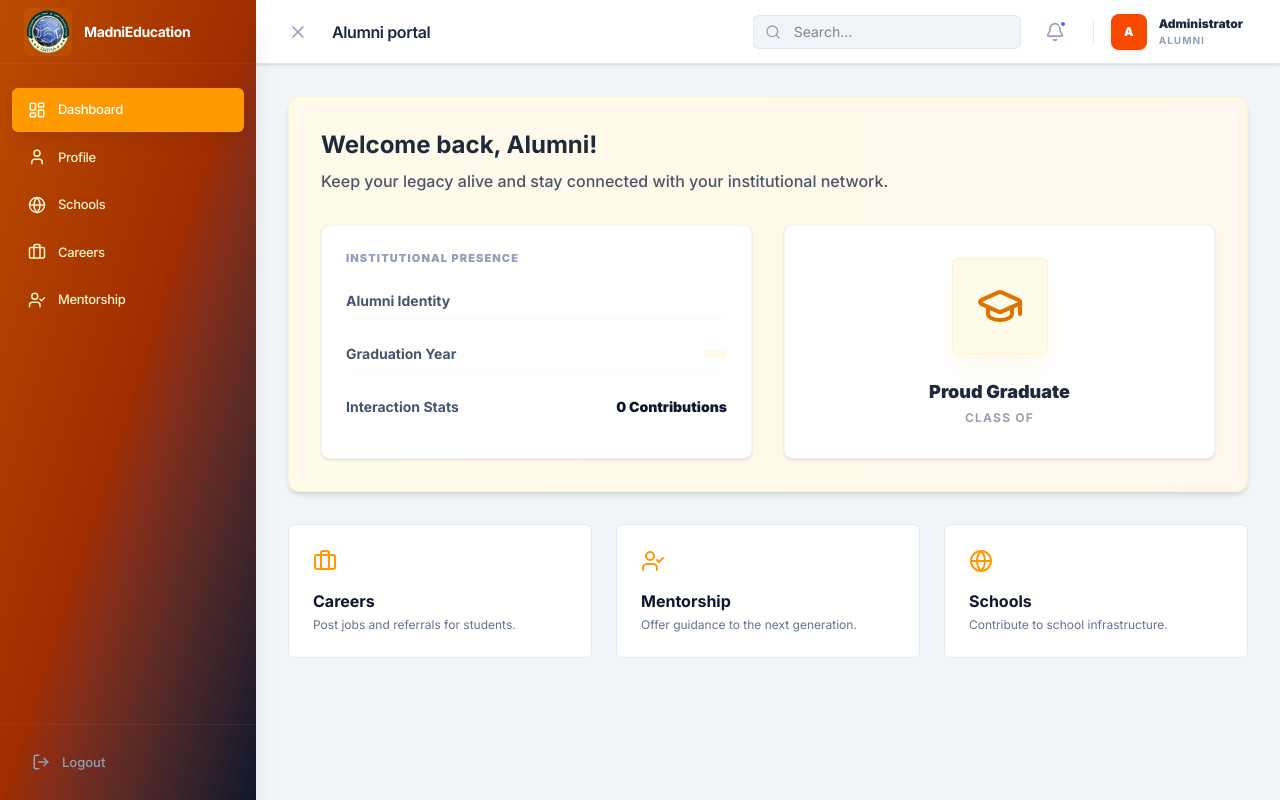
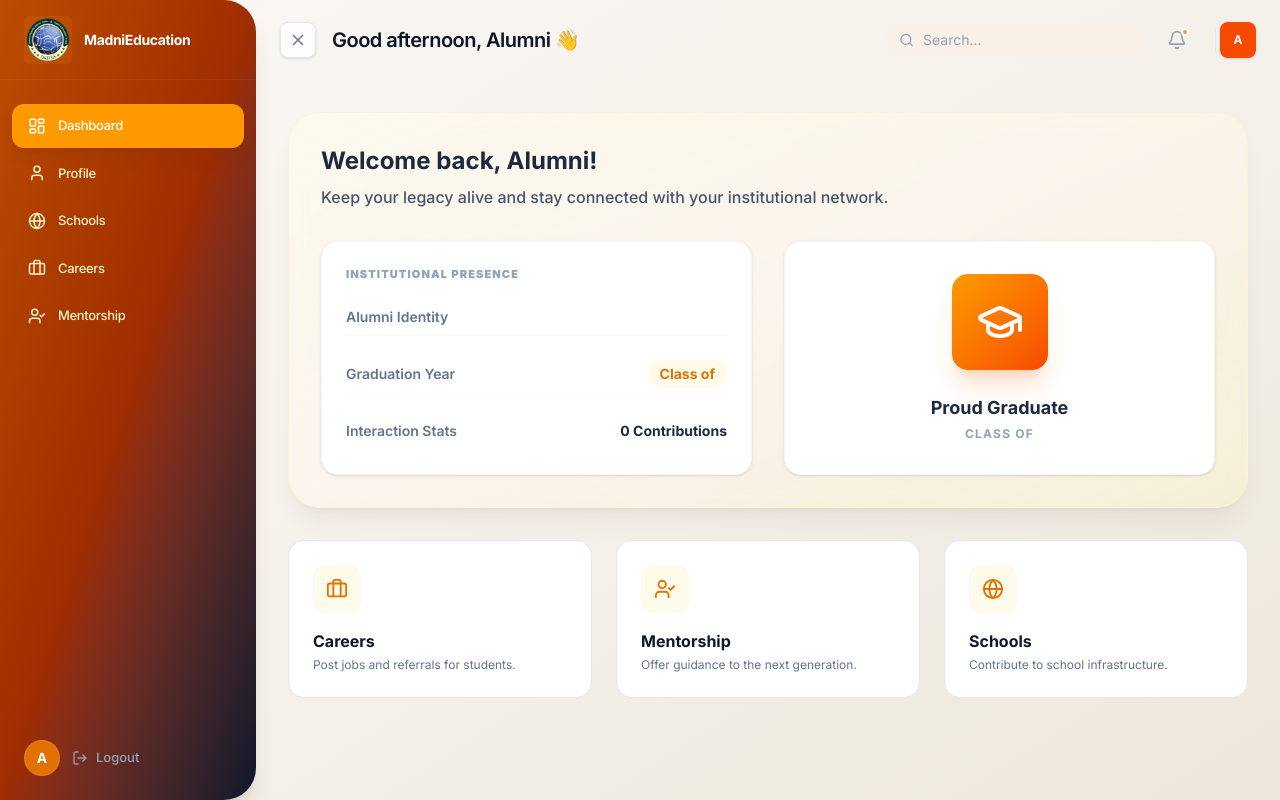
Before and after one commit to zynteqtechnologies/madnieducation, a Next.js app: page /alumni/dashboard in a window 1280 px wide. Built offline with nearby package versions, Linux system fonts and the light colour scheme; no server answers.

Commit message:
feat: implement alumni dashboard and super-admin school, sub-admin, and trust management components

```diff
--- a/app/alumni/dashboard/page.tsx
+++ b/app/alumni/dashboard/page.tsx
@@ -29,54 +29,69 @@ export default function AlumniDashboard() {
       case 'Dashboard':
         return (
           <div className="space-y-8 animate-in fade-in duration-500">
-            <div className="bg-gradient-to-r from-amber-50 to-orange-50 p-8 rounded-xl shadow-md border border-amber-100">
-              <h2 className="text-2xl font-bold text-gray-800 mb-2">Welcome back, {data?.alumni?.name || 'Alumni'}!</h2>
-              <p className="text-gray-600 mb-8 font-medium">Keep your legacy alive and stay connected with your institutional network.</p>
+            <div className="bg-gradient-to-br from-amber-50/60 via-orange-50/50 to-amber-100/40 p-8 rounded-[2rem] shadow-xl shadow-amber-950/5 border border-amber-100/80 backdrop-blur-sm">
+              <h2 className="text-2xl font-bold text-slate-800 mb-2">Welcome back, {data?.alumni?.name || 'Alumni'}!</h2>
+              <p className="text-slate-600 mb-8 font-medium">Keep your legacy alive and stay connected with your institutional network.</p>
 
               <div className="grid grid-cols-1 md:grid-cols-2 gap-8">
-                <div className="bg-white p-6 rounded-lg shadow-sm border border-gray-100">
+                <div className="bg-white p-6 rounded-2xl shadow-sm border border-slate-100">
                   <h3 className="text-[11px] font-black text-slate-400 uppercase tracking-widest mb-4">Institutional Presence</h3>
                   <div className="space-y-4">
                     <div className="flex items-center justify-between py-2 border-b border-slate-50">
-                       <span className="text-sm font-bold text-slate-600">Alumni Identity</span>
-                       <span className="text-sm font-black text-slate-900">{data?.alumni?.name}</span>
+                       <span className="text-sm font-semibold text-slate-500">Alumni Identity</span>
+                       <span className="text-sm font-bold text-slate-800">{data?.alumni?.name}</span>
                     </div>
                     <div className="flex items-center justify-between py-2 border-b border-slate-50">
-                       <span className="text-sm font-bold text-slate-600">Graduation Year</span>
-                       <span className="text-sm font-black text-amber-600 bg-amber-50 px-3 py-1 rounded-full">{data?.alumni?.batchYear}</span>
+                       <span className="text-sm font-semibold text-slate-500">Graduation Year</span>
+                       <span className="text-sm font-bold text-amber-600 bg-amber-50 px-3 py-1 rounded-full">Class of {data?.alumni?.batchYear}</span>
                     </div>
                     <div className="flex items-center justify-between py-2">
-                       <span className="text-sm font-bold text-slate-600">Interaction Stats</span>
-                       <span className="text-sm font-black text-slate-900">{data?.stats?.totalPosts || 0} Contributions</span>
+                       <span className="text-sm font-semibold text-slate-500">Interaction Stats</span>
+                       <span className="text-sm font-bold text-slate-800">{data?.stats?.totalPosts || 0} Contributions</span>
                     </div>
                   </div>
                 </div>
 
-                <div className="bg-white p-8 rounded-lg shadow-sm border border-gray-100 flex flex-col justify-center items-center text-center">
-                  <div className="w-24 h-24 bg-amber-50 text-amber-600 rounded-md border border-amber-100 flex items-center justify-center mb-6 shadow-xl shadow-amber-500/5">
+                <div className="bg-white p-8 rounded-2xl shadow-sm border border-slate-100 flex flex-col justify-center items-center text-center">
+                  <div className="w-24 h-24 bg-gradient-to-br from-amber-500 to-orange-600 text-white rounded-2xl flex items-center justify-center mb-6 shadow-xl shadow-orange-500/20">
                       <GraduationCap size={48} />
                   </div>
-                  <h3 className="text-lg font-black text-gray-800 mb-1">Proud Graduate</h3>
-                  <p className="text-xs font-bold text-gray-400 uppercase tracking-widest">Class of {data?.alumni?.batchYear}</p>
+                  <h3 className="text-lg font-bold text-slate-800 mb-1">Proud Graduate</h3>
+                  <p className="text-xs font-bold text-slate-400 uppercase tracking-widest">Class of {data?.alumni?.batchYear}</p>
                 </div>
               </div>
             </div>
 
              {/* Quick Actions for Alumni */}
             <div className="grid grid-cols-1 md:grid-cols-3 gap-6">
-               <button onClick={() => setActiveTab('Careers')} className="bg-white p-6 rounded-md border border-slate-200 hover:border-amber-500 transition-all text-left group">
-                  <Briefcase className="text-amber-500 mb-4 group-hover:scale-110 transition-transform" size={24} />
-                  <h4 className="font-bold text-slate-900">Careers</h4>
+               <button
+                 onClick={() => setActiveTab('Careers')}
+                 className="bg-white p-6 rounded-2xl border border-slate-200 hover:border-amber-500 hover:scale-[1.02] hover:shadow-xl hover:shadow-amber-900/5 transition-all duration-300 text-left group"
+               >
+                  <div className="w-12 h-12 rounded-xl bg-amber-50 text-amber-600 flex items-center justify-center mb-4 group-hover:bg-amber-500 group-hover:text-white transition-all duration-300">
+                    <Briefcase className="group-hover:scale-110 transition-transform" size={22} />
+                  </div>
+                  <h4 className="font-bold text-slate-900 text-base">Careers</h4>
                   <p className="text-xs text-slate-500 mt-1">Post jobs and referrals for students.</p>
                </button>
-               <button onClick={() => setActiveTab('Mentorship')} className="bg-white p-6 rounded-md border border-slate-200 hover:border-amber-500 transition-all text-left group">
-                  <UserCheck className="text-amber-500 mb-4 group-hover:scale-110 transition-transform" size={24} />
-                  <h4 className="font-bold text-slate-900">Mentorship</h4>
+               <button
+                 onClick={() => setActiveTab('Mentorship')}
+                 className="bg-white p-6 rounded-2xl border border-slate-200 hover:border-amber-500 hover:scale-[1.02] hover:shadow-xl hover:shadow-amber-900/5 transition-all duration-300 text-left group"
+               >
+                  <div className="w-12 h-12 rounded-xl bg-amber-50 text-amber-600 flex items-center justify-center mb-4 group-hover:bg-amber-500 group-hover:text-white transition-all duration-300">
+                    <UserCheck className="group-hover:scale-110 transition-transform" size={22} />
+                  </div>
+                  <h4 className="font-bold text-slate-900 text-base">Mentorship</h4>
                   <p className="text-xs text-slate-500 mt-1">Offer guidance to the next generation.</p>
                </button>
-               <button onClick={() => setActiveTab('Schools')} className="bg-white p-6 rounded-md border border-slate-200 hover:border-amber-500 transition-all text-left group">
-                  <Globe className="text-amber-500 mb-4 group-hover:scale-110 transition-transform" size={24} />
-                  <h4 className="font-bold text-slate-900">Schools</h4>
+               <button
+                 onClick={() => setActiveTab('Schools')}
+                 className="bg-white p-6 rounded-2xl border border-slate-200 hover:border-amber-500 hover:scale-[1.02] hover:shadow-xl hover:shadow-amber-900/5 transition-all duration-300 text-left group"
+               >
+                  <div className="w-12 h-12 rounded-xl bg-amber-50 text-amber-600 flex items-center justify-center mb-4 group-hover:bg-amber-500 group-hover:text-white transition-all duration-300">
+                    <Globe className="group-hover:scale-110 transition-transform" size={22} />
+                  </div>
+                  <h4 className="font-bold text-slate-900 text-base">Schools</h4>
                   <p className="text-xs text-slate-500 mt-1">Contribute to school infrastructure.</p>
                </button>
             </div>
--- a/components/dashboard/super-admin/SchoolManagement.tsx
+++ b/components/dashboard/super-admin/SchoolManagement.tsx
@@ -83,11 +83,9 @@ export default function SchoolManagement() {
       <div className="flex justify-end pt-2">
         <Link
           href="/superadmin/school/new"
-          className="bg-[#1A3D63] text-white px-5 py-2.5 rounded-xl hover:bg-[#0A1931] transition font-semibold text-xs shadow-sm shadow-[#1A3D63]/10 flex items-center group"
+          className="bg-[#0b1525] text-white px-5 py-3 rounded-xl hover:bg-[#162a45] transition-all font-semibold text-xs shadow-sm flex items-center group gap-2"
         >
-          <div className="bg-white/10 p-1 rounded-lg mr-2 group-hover:scale-110 transition-transform">
-            <Plus size={16} strokeWidth={3} />
-          </div>
+          <Plus size={15} strokeWidth={2.5} className="group-hover:scale-115 transition-transform" />
           <span>New school</span>
         </Link>
       </div>
--- a/components/dashboard/super-admin/SubAdminManagement.tsx
+++ b/components/dashboard/super-admin/SubAdminManagement.tsx
@@ -73,11 +73,9 @@ export default function SubAdminManagement() {
       <div className="flex justify-end pt-2">
         <Link
           href="/superadmin/subadmin/new"
-          className="bg-[#1A3D63] text-white px-5 py-2.5 rounded-xl hover:bg-[#0A1931] transition font-semibold text-xs shadow-sm shadow-[#1A3D63]/10 flex items-center group"
+          className="bg-[#0b1525] text-white px-5 py-3 rounded-xl hover:bg-[#162a45] transition-all font-semibold text-xs shadow-sm flex items-center group gap-2"
         >
-          <div className="bg-white/10 p-1 rounded-lg mr-2 group-hover:scale-110 transition-transform">
-            <Plus size={16} strokeWidth={3} />
-          </div>
+          <Plus size={15} strokeWidth={2.5} className="group-hover:scale-115 transition-transform" />
           <span>Provision Sub-admin</span>
         </Link>
       </div>
--- a/components/dashboard/super-admin/TrustManagement.tsx
+++ b/components/dashboard/super-admin/TrustManagement.tsx
@@ -77,11 +77,9 @@ export default function TrustManagement() {
       <div className="flex justify-end pt-2">
         <Link
           href="/superadmin/trust/new"
-          className="bg-[#1A3D63] text-white px-5 py-2.5 rounded-xl hover:bg-[#0A1931] transition font-semibold text-xs shadow-sm shadow-[#1A3D63]/10 flex items-center group"
+          className="bg-[#0b1525] text-white px-5 py-3 rounded-xl hover:bg-[#162a45] transition-all font-semibold text-xs shadow-sm flex items-center group gap-2"
         >
-          <div className="bg-white/10 p-1 rounded-lg mr-2 group-hover:scale-110 transition-transform">
-            <Plus size={16} strokeWidth={3} />
-          </div>
+          <Plus size={15} strokeWidth={2.5} className="group-hover:scale-115 transition-transform" />
           <span>New trust</span>
         </Link>
       </div>
--- a/components/layout/DashboardLayout.tsx
+++ b/components/layout/DashboardLayout.tsx
@@ -45,6 +45,7 @@ export default function DashboardLayout({ title, role, activeItem: externalActiv
   const [isMobileMenuOpen, setIsMobileMenuOpen] = useState(false);
   const [userData, setUserData] = useState<any>(null);
   const [internalActiveItem, setInternalActiveItem] = useState('Dashboard');
+  const [greeting, setGreeting] = useState('Welcome back');
   const activeItem = externalActiveItem || internalActiveItem;
   const router = useRouter();
 
@@ -52,11 +53,53 @@ export default function DashboardLayout({ title, role, activeItem: externalActiv
     fetch('/api/auth/me').then(res => res.json()).then(data => {
       if (!data.error) setUserData(data);
     }).catch(() => { });
+
+    const hr = new Date().getHours();
+    if (hr < 12) setGreeting('Good morning');
+    else if (hr < 17) setGreeting('Good afternoon');
+    else setGreeting('Good evening');
   }, []);
 
+  const getHeaderTitle = () => {
+    if (activeItem === 'Dashboard') {
+      const name = userData?.name ? userData.name.split(' ')[0] : (role === 'SUPER_ADMIN' ? 'Admin' : role === 'SUB_ADMIN' ? 'Officer' : 'Alumni');
+      return `${greeting}, ${name} 👋`;
+    }
+    return activeItem || title;
+  };
+
   const handleNavigate = (item: string) => {
-    if (onNavigate) onNavigate(item);
-    else setInternalActiveItem(item);
+    if (onNavigate) {
+      onNavigate(item);
+    } else {
+      setInternalActiveItem(item);
+      const rolePath = role.toLowerCase().replace('_', '');
+      if (item === 'Dashboard') {
+        router.push(`/${rolePath}/dashboard`);
+      } else {
+        const routeMap: Record<string, string> = {
+          'Subadmins': 'subadmin',
+          'Schools': 'school',
+          'Trusts': 'trust',
+          'Academic Years': 'academic-year',
+          'Alumni': 'alumni',
+          'Profile': 'profile',
+          'Careers': 'careers',
+          'Mentorship': 'mentorship',
+          'Academic': 'academic',
+          'Accounts': 'accounts',
+          'Donations': 'donations',
+          'Students': 'students',
+          'Promotion': 'promotion',
+          'Activity': 'activity',
+          'Class Setup': 'class-setup'
+        };
+        const path = routeMap[item];
+        if (path) {
+          router.push(`/${rolePath}/${path}`);
+        }
+      }
+    }
     setIsMobileMenuOpen(false); // Close mobile menu on navigation
   };
 
@@ -94,16 +137,16 @@ export default function DashboardLayout({ title, role, activeItem: externalActiv
         logoBg: 'bg-[#AAFFC7]/20'
       };
       case 'ALUMNI': return {
-        sidebar: 'bg-gradient-to-br from-amber-700 via-orange-800 to-slate-900',
-        active: 'bg-amber-500 text-white shadow-lg shadow-amber-900/20',
-        hover: 'hover:bg-white/10 text-amber-100',
+        sidebar: 'bg-gradient-to-br from-amber-700 via-orange-800 to-slate-900 rounded-r-[32px] border-r-0',
+        active: 'bg-amber-500 text-white rounded-xl shadow-lg shadow-amber-900/20',
+        hover: 'hover:bg-white/10 text-amber-100 hover:text-white',
         logoBg: 'bg-amber-600/20'
       };
       default: return {
-        sidebar: 'bg-slate-900',
-        active: 'bg-indigo-600 text-white shadow-lg shadow-indigo-900/20',
-        hover: 'hover:bg-white/5 text-slate-400',
-        logoBg: 'bg-white/5'
+        sidebar: 'bg-[#0b1525] rounded-r-[32px] border-r-0',
+        active: 'bg-[#3f72af]/85 text-white rounded-xl shadow-md shadow-[#3f72af]/10',
+        hover: 'hover:bg-white/10 text-slate-300 hover:text-white',
+        logoBg: 'bg-white/10'
       };
     }
   };
@@ -111,7 +154,14 @@ export default function DashboardLayout({ title, role, activeItem: externalActiv
   const colors = getLayoutColors();
 
   return (
-    <div className={`min-h-screen ${role === 'SUB_ADMIN' ? 'bg-[#F4F6F5]' : 'bg-[#F1F5F9]'} text-slate-900 font-inter antialiased overflow-x-hidden`}>
+    <div className={`min-h-screen ${role === 'SUPER_ADMIN'
+        ? 'bg-gradient-to-br from-[#ebf2f7] via-[#f1f6fa] to-[#f7fbfd]'
+        : role === 'SUB_ADMIN'
+          ? 'bg-[#F4F6F5]'
+          : role === 'ALUMNI'
+            ? 'bg-gradient-to-br from-[#faf8f5] via-[#f5f1ea] to-[#ede7db]'
+            : 'bg-[#F1F5F9]'
+      } text-slate-900 font-inter antialiased overflow-x-hidden`}>
 
       {/* Mobile Backdrop */}
       {isMobileMenuOpen && (
@@ -122,12 +172,13 @@ export default function DashboardLayout({ title, role, activeItem: externalActiv
       )}
 
       {/* Sidebar - Clean & Sober */}
-      <aside className={`fixed top-0 left-0 h-full z-[60] ${colors.sidebar} transition-all duration-500 ease-in-out
+      <aside className={`fixed top-0 left-0 h-full z-[60] ${colors.sidebar} transition-all duration-300 ease-in-out
         ${isMobileMenuOpen ? 'translate-x-0' : '-translate-x-full lg:translate-x-0'}
         ${isSidebarOpen ? 'w-64' : 'lg:w-20 w-64'} flex flex-col shadow-xl`}>
 
         {/* Simple Logo Section */}
-        <div className={`h-16 flex items-center border-b border-white/5 transition-all duration-300 ${isSidebarOpen ? 'px-6' : 'px-4'}`}>
+        <div className={`h-20 flex items-center transition-all duration-300 ease-in-out ${isSidebarOpen ? 'px-6' : 'px-4'} ${role === 'SUPER_ADMIN' ? '' : 'border-b border-white/5'
+          }`}>
           <div className="flex items-center space-x-3">
             <div className={`relative w-12 h-12 flex items-center justify-center shrink-0 rounded-md ${colors.logoBg}`}>
               <Image src="/madni-logo.png" alt="Logo" fill className="object-contain" priority />
@@ -168,21 +219,52 @@ export default function DashboardLayout({ title, role, activeItem: externalActiv
         </nav>
 
         {/* Sidebar Footer */}
-        <div className="p-4 border-t border-white/5">
+        <div className={`p-4 ${(role === 'SUPER_ADMIN' || role === 'ALUMNI') ? 'mt-auto mb-2' : 'border-t border-white/5'}`}>
+          {(role === 'SUPER_ADMIN' || role === 'ALUMNI') ? (
+            <div className="flex items-center justify-between px-2">
+              <div className="flex items-center space-x-3">
+                <div className={`w-9 h-9 rounded-full ${role === 'ALUMNI' ? 'bg-amber-600' : 'bg-black'} border border-white/10 flex items-center justify-center text-white font-bold text-sm shrink-0`}>
+                  {userData?.name ? userData.name[0] : (role === 'ALUMNI' ? 'A' : 'S')}
+                </div>
+                {isSidebarOpen && (
+                  <button
+                    onClick={handleLogout}
+                    className="flex items-center space-x-2 text-slate-400 hover:text-white transition-colors text-[13px] font-medium"
+                  >
+                    <LogOut size={16} />
+                    <span>Logout</span>
+                  </button>
+                )}
+              </div>
+              {!isSidebarOpen && (
+                <button
+                  onClick={handleLogout}
+                  className={`p-2 rounded-lg ${role === 'ALUMNI' ? 'bg-amber-950/40' : 'bg-black/40'} text-slate-400 hover:text-white transition-colors`}
+                  title="Logout"
+                >
+                  <LogOut size={16} />
+                </button>
+              )}
+            </div>
+          ) : (
             <button onClick={handleLogout} className="w-full flex items-center px-4 py-3 rounded-md text-slate-400 hover:text-white hover:bg-rose-600/10 hover:text-rose-400 transition-all group">
               <LogOut size={18} />
               {isSidebarOpen && <span className="ml-3 text-[13px] font-medium">Logout</span>}
             </button>
+          )}
         </div>
       </aside>
 
       {/* Main Content Area */}
-      <main className={`transition-all duration-300
+      <main className={`transition-all duration-300 ease-in-out
         ${isSidebarOpen ? 'lg:pl-64' : 'lg:pl-20'}
         min-h-screen flex flex-col w-full`}>
 
         {/* Topbar - Simple & Sober */}
-        <header className="sticky top-0 z-40 bg-white border-b border-slate-200 h-16 flex items-center px-4 md:px-6 justify-between shadow-sm">
+        <header className={`sticky top-0 z-40 h-20 flex items-center px-4 md:px-6 justify-between transition-all ${(role === 'SUPER_ADMIN' || role === 'ALUMNI')
+            ? 'bg-transparent border-b-0 shadow-none'
+            : 'bg-white border-b border-slate-200 shadow-sm'
+          }`}>
           <div className="flex items-center space-x-2 md:space-x-4">
             <button
               onClick={() => setIsMobileMenuOpen(true)}
@@ -192,37 +274,66 @@ export default function DashboardLayout({ title, role, activeItem: externalActiv
             </button>
             <button
               onClick={() => setIsSidebarOpen(!isSidebarOpen)}
-              className="p-2 text-slate-400 hover:text-slate-600 transition-colors hidden lg:block"
+              className={`p-2 transition-all hidden lg:flex items-center justify-center rounded-lg ${(role === 'SUPER_ADMIN' || role === 'ALUMNI')
+                  ? 'border border-slate-200 bg-white/80 hover:bg-white text-slate-500 hover:text-slate-800 shadow-sm'
+                  : 'text-slate-400 hover:text-slate-600'
+                }`}
             >
-              {isSidebarOpen ? <X size={20} /> : <Menu size={20} />}
+              {isSidebarOpen ? <X size={18} /> : <Menu size={18} />}
             </button>
-            <h2 className="text-sm md:text-base font-semibold text-slate-800 tracking-tight truncate max-w-[150px] md:max-w-none">{title}</h2>
+            <h2 className={`font-semibold tracking-tight truncate max-w-[150px] md:max-w-none ${(role === 'SUPER_ADMIN' || role === 'ALUMNI')
+                ? 'text-lg md:text-xl font-bold text-[#0b1525]'
+                : 'text-sm md:text-base text-slate-800'
+              }`}>{getHeaderTitle()}</h2>
           </div>
 
           <div className="flex items-center space-x-4">
             <div className="relative group hidden md:block">
-              <Search size={16} className="absolute left-3 top-1/2 -translate-y-1/2 text-slate-400" />
+              <Search size={15} className="absolute left-3 top-1/2 -translate-y-1/2 text-slate-400" />
               <input
                 type="text"
                 placeholder="Search..."
-                className={`bg-slate-100 border border-slate-200 rounded-md pl-10 pr-4 py-1.5 text-sm outline-none focus:bg-white focus:ring-1 transition-all ${role === 'SUB_ADMIN'
+                className={`text-sm outline-none transition-all pl-9 pr-4 py-2 w-64 ${(role === 'SUPER_ADMIN' || role === 'ALUMNI')
+                    ? role === 'ALUMNI'
+                      ? 'bg-[#FAF0E6]/80 hover:bg-[#FAF0E6] focus:bg-white border-0 rounded-xl focus:ring-1 focus:ring-amber-500/30 text-slate-700 placeholder-slate-400'
+                      : 'bg-[#EBF2F7]/80 hover:bg-[#EBF2F7] focus:bg-white border-0 rounded-xl focus:ring-1 focus:ring-[#3f72af]/30 text-slate-700 placeholder-slate-400'
+                    : `bg-slate-100 border border-slate-200 rounded-md focus:bg-white focus:ring-1 ${role === 'SUB_ADMIN'
                       ? 'focus:ring-[#67C090] focus:border-[#67C090]'
                       : 'focus:ring-indigo-500'
+                    }`
                   }`}
               />
             </div>
 
-            <button className="relative p-2 text-slate-400 hover:text-slate-600 transition-colors">
+            <button className={`relative p-2 transition-colors ${(role === 'SUPER_ADMIN' || role === 'ALUMNI') ? 'text-slate-400 hover:text-amber-600' : 'text-slate-400 hover:text-slate-600'
+              }`}>
               <Bell size={20} />
-              <span className={`absolute top-1.5 right-1.5 w-2 h-2 rounded-full border-2 border-white ${role === 'SUB_ADMIN' ? 'bg-[#67C090]' : 'bg-indigo-500'
+              <span className={`absolute top-1.5 right-1.5 w-2 h-2 rounded-full border-2 border-white ${role === 'SUPER_ADMIN'
+                  ? 'bg-[#3f72af]'
+                  : role === 'ALUMNI'
+                    ? 'bg-amber-500'
+                    : role === 'SUB_ADMIN'
+                      ? 'bg-[#67C090]'
+                      : 'bg-indigo-500'
                 }`}></span>
             </button>
 
-            <div className="h-6 w-px bg-slate-200 mx-1"></div>
+            <div className="h-6 w-px bg-slate-200/80 mx-1"></div>
 
             {/* Simple Profile */}
+            {(role === 'SUPER_ADMIN' || role === 'ALUMNI') ? (
+              role === 'ALUMNI' ? (
+                <div className="w-9 h-9 rounded-lg bg-orange-600 text-white flex items-center justify-center font-bold text-xs shadow-sm cursor-pointer hover:bg-orange-700 transition-all">
+                  {userData?.name ? userData.name[0] : 'A'}
+                </div>
+              ) : (
+                <div className="w-9 h-9 rounded-lg bg-[#0b1525] text-white flex items-center justify-center font-bold text-xs shadow-sm cursor-pointer hover:bg-[#16325c] transition-all">
+                  {userData?.name ? userData.name[0] : 'S'}
+                </div>
+              )
+            ) : (
               <div className="flex items-center space-x-3 cursor-pointer group px-3 py-1.5 rounded-lg hover:bg-slate-50 transition-all border border-transparent hover:border-slate-100">
-              <div className={`w-9 h-9 rounded-lg flex items-center justify-center font-black text-xs shadow-sm transition-all ${role === 'SUB_ADMIN' ? 'bg-[#215B63] text-white' : role === 'ALUMNI' ? 'bg-orange-600 text-white' : 'bg-indigo-600 text-white'
+                <div className={`w-9 h-9 rounded-lg flex items-center justify-center font-black text-xs shadow-sm transition-all ${role === 'SUB_ADMIN' ? 'bg-[#215B63] text-white' : 'bg-indigo-600 text-white'
                   }`}>
                   {userData?.name ? userData.name[0] : role[0]}
                 </div>
@@ -245,6 +356,7 @@ export default function DashboardLayout({ title, role, activeItem: externalActiv
                   </p>
                 </div>
               </div>
+            )}
           </div>
         </header>
 
```
Lines whose indentation alone changed are shown as unchanged.
